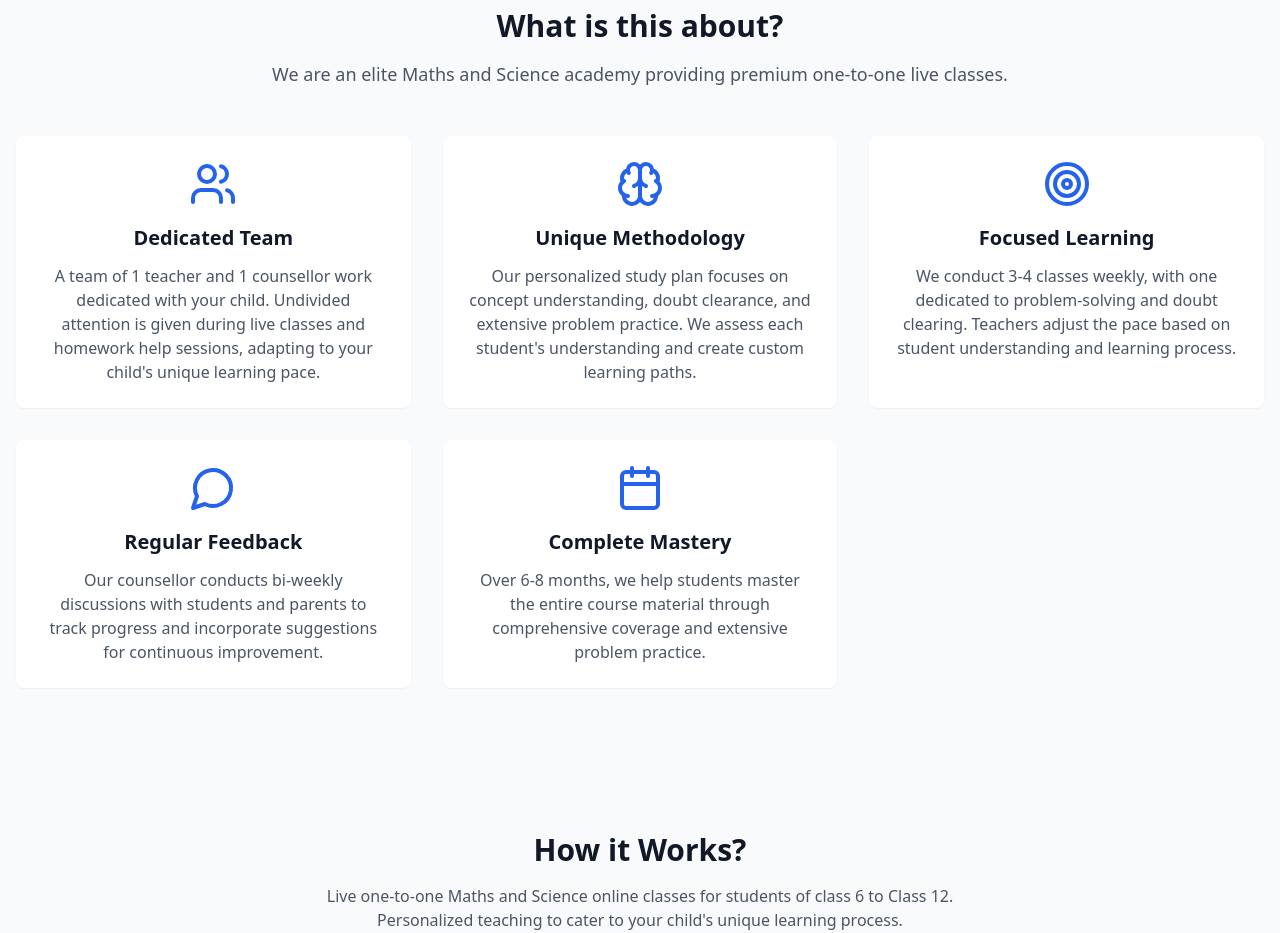
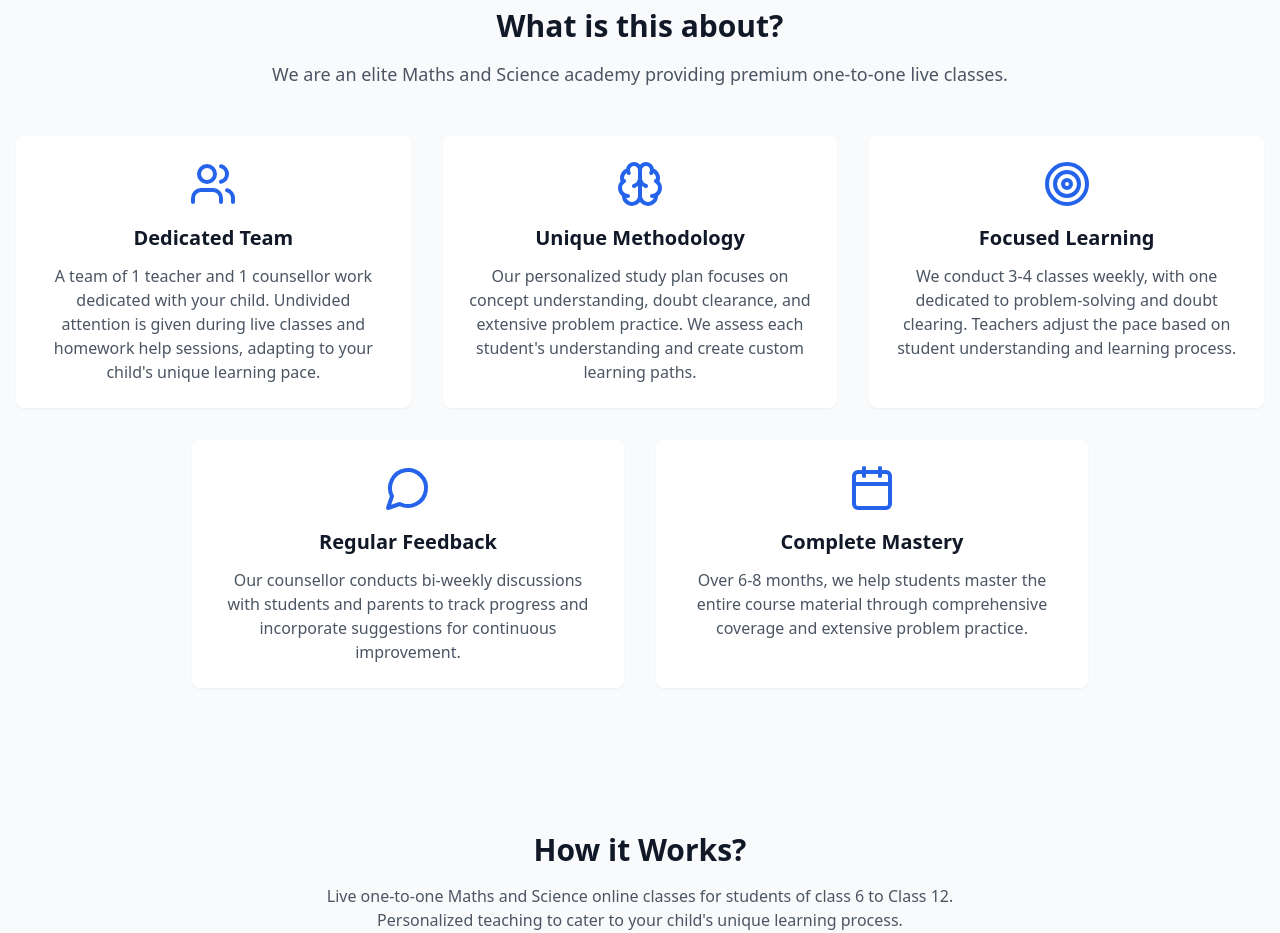
Before and after one commit to rcrahul60/tutor, a React (Vite) app: page / in a window 1280 px wide. Shown: the part 780-1713 px from the top of the page. Built offline with nearby package versions, Linux system fonts and the light colour scheme.

Commit message:
Align Cards in About Section
Updated the layout of the "What is this about" section to centrally align the bottom two cards for improved visual presentation.
[skip gpt_engineer]

```diff
--- a/src/components/sections/AboutSection.tsx
+++ b/src/components/sections/AboutSection.tsx
@@ -40,8 +40,8 @@ const AboutSection = () => {
             We are an elite Maths and Science academy providing premium one-to-one live classes.
           </p>
         </div>
-        <div className="grid md:grid-cols-2 lg:grid-cols-3 gap-8">
-          {features.map((feature, index) => (
+        <div className="grid md:grid-cols-2 lg:grid-cols-3 gap-8 max-w-7xl mx-auto">
+          {features.slice(0, 3).map((feature, index) => (
             <div
               key={index}
               className="bg-white p-6 rounded-lg shadow-sm hover:shadow-md transition-shadow duration-300 animate-fadeIn"
@@ -56,6 +56,23 @@ const AboutSection = () => {
               </div>
             </div>
           ))}
+          <div className="lg:col-span-3 grid md:grid-cols-2 gap-8 max-w-4xl mx-auto">
+            {features.slice(3).map((feature, index) => (
+              <div
+                key={index + 3}
+                className="bg-white p-6 rounded-lg shadow-sm hover:shadow-md transition-shadow duration-300 animate-fadeIn"
+                style={{ animationDelay: `${(index + 3) * 100}ms` }}
+              >
+                <div className="flex flex-col items-center text-center">
+                  <div className="mb-4">{feature.icon}</div>
+                  <h3 className="text-xl font-semibold text-gray-900 mb-3">
+                    {feature.title}
+                  </h3>
+                  <p className="text-gray-600">{feature.description}</p>
+                </div>
+              </div>
+            ))}
+          </div>
         </div>
       </div>
     </section>
```
